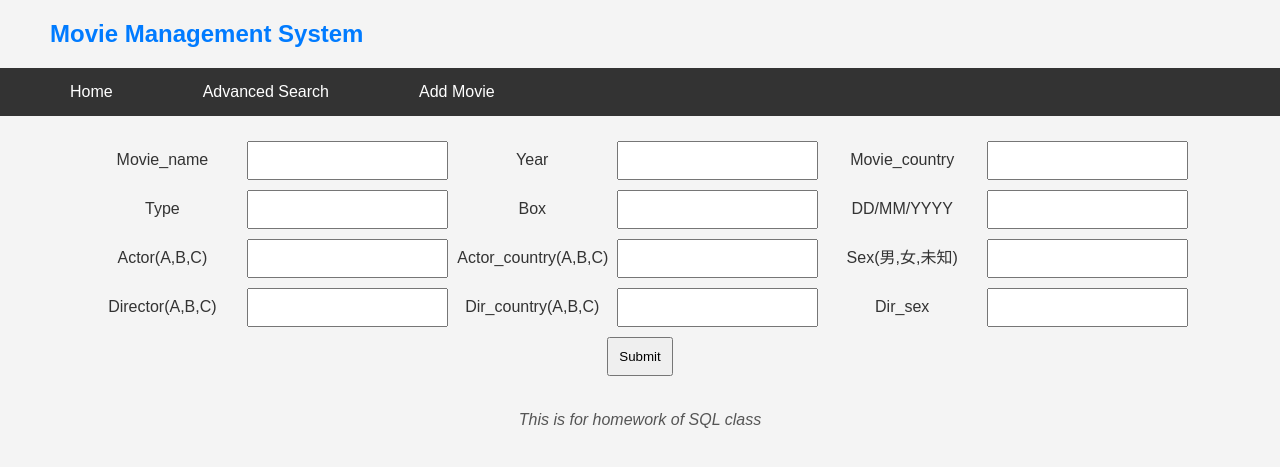
After one commit to PeiaoLuo/Movie_Management_System, a Flask app: page /add in a window 1280 px wide. The commit adds this page. Shown: the top 467 px of the page. Run offline with Flask 3, Linux system fonts and the light colour scheme.

Commit message:
basic search and add movie is allowed

```diff
--- a/Movie_sys/static/style.css
+++ b/Movie_sys/static/style.css
@@ -1,113 +1,109 @@
-/* 页面整体 */
+/* Reset some default styles for better consistency */
+body, h1, h2, p, ul, li {
+    margin: 0;
+    padding: 0;
+}
+
 body {
-    margin: auto;
-    max-width: 580px;
-    font-size: 14px;
-    font-family: Helvetica, Arial, sans-serif;
+    font-family: Arial, sans-serif;
+    background-color: #f4f4f4;
+    color: #333;
 }
-    /* 页脚 */
-footer {
-    color: #888;
-    margin-top: 15px;
+
+.container {
+    width: 60%;
+    max-width: 800px;
+    margin: 0 auto;
+    padding: 20px;
     text-align: center;
+}
+
+h2 {
+    color: #007bff;
+    margin-left: 50px;
+    margin-right: auto;
+    margin-top: 20px;
+    margin-bottom: 20px;
+}
+
+h3 {
+    margin-left: 350px;
+    margin-right: auto;
+    margin-top: 20px;
+    margin-bottom: 20px;
+}
+
+nav {
+    background-color: #333;
+}
+
+nav ul {
+    list-style: none;
+    padding: 0;
+    overflow: hidden;
+}
+
+nav ul li {
+    float: left;
+    margin-left: 50px;
+}
+
+nav a {
+    display: block;
+    padding: 15px 20px;
+    color: #fff;
+    text-decoration: none;
+}
+
+nav a:hover {
+    background-color: #555;
+}
+
+.alert {
+    padding: 15px;
+    margin-bottom: 20px;
+    border: 1px solid #ddd;
+    border-radius: 4px;
+    color: #a94442;
+    background-color: #f2dede;
+}
+
+/* Style the form */
+form {
+    margin-top: 20px;
+    text-align: center;
+}
+
+form input {
+    margin: 5px;
     padding: 10px;
 }
-    /* 头像 */
-.head {
-    width: 40px;
+
+/* Style the table */
+table {
+    width: 60%;
+    border-collapse: collapse;
+    margin-top: 20px;
+    margin-left: auto;
+    margin-right: auto;
 }
-    /* 电影列表 */
-.movie-list {
-    list-style-type: none;
-    padding: 0;
-    margin-bottom: 10px;
-    box-shadow: 0 2px 5px 0 rgba(0, 0, 0, 0.16), 0 2px 10px 0 rg
-    ba(0, 0, 0, 0.12);
-}
-.movie-list li {
-    padding: 12px 24px;
+
+th, td {
+    padding: 15px;
+    text-align: left;
     border-bottom: 1px solid #ddd;
 }
-.movie-list li:last-child {
-    border-bottom:none;
-}
-.movie-list li:hover {
-    background-color: #f8f9fa;
-}
-/* 龙猫图片 */
-.totoro {
-    display: block;
-    margin: 0 auto;
-    height: 100px;
-}
-nav ul {
-    list-style-type: none;
-    margin: 0;
-    padding: 0;
-    overflow: hidden;
-    background-color: #333;
-}
-nav li {
-    float: left;
-}
-nav li a {
-    display: block;
-    color: white;
-    text-align: center;
-    padding: 8px 12px;
-    text-decoration: none;
-}
-nav li a:hover {
-    background-color: #111;
-}
-.float-right {
-    float: right;
-}
-.imdb {
-    font-size: 12px;
-    font-weight: bold;
-    color: black;
-    text-decoration: none;
-    background: #F5C518;
-    border-radius: 5px;
-    padding: 3px 5px;
+
+th {
+    background-color: #007bff;
+    color: #fff;
 }
 
-input[type=submit] {
-    font-family: inherit;
+footer {
+    background-color: #f4f4f4;
+    padding: 10px;
+    text-align: center;
+    font-style: italic;
+    color: #555;
+    margin-top: 20px;
 }
-input[type=text] {
-    border: 1px solid #ddd;
-}
-input[name=year] {
-    width: 50px;
-}
-.btn {
-    font-size: 12px;
-    padding: 3px 5px;
-    text-decoration: none;
-    cursor: pointer;
-    background-color: white;
-    color: black;
-    border: 1px solid #555555;
-    border-radius: 5px;
-}
-.btn:hover {
-    text-decoration: none;
-    background-color: black;
-    color: white;
-    border: 1px solid black;
-}
-.alert {
-    position: relative;
-    padding: 7px;
-    margin: 7px 0;
-    border: 1px solid transparent;
-    color: #004085;
-    background-color: #cce5ff;
-    border-color: #b8daff;
-    border-radius: 5px;
-}
-.inline-form{
-    display: inline;
-}
--- /dev/null
+++ b/Movie_sys/templates/add.html
@@ -0,0 +1,58 @@
+{% extends 'base.html' %}
+
+{% block content %}
+
+<style>
+    label {
+        display: inline-block;
+        width: 150px; /* Adjust the width as needed */
+    }
+
+    input {
+        margin-bottom: 10px; /* Adjust the spacing between input boxes */
+    }
+</style>
+
+<form method="post">
+    <label for="movie_name">Movie_name</label>
+    <input type="text" name="movie_name" autocomplete="on">
+
+    <label for="year">Year</label>
+    <input type="text" name="year" autocomplete="on">
+
+    <label for="movie_country">Movie_country</label>
+    <input type="text" name="movie_country" autocomplete="on"><br>
+
+    <label for="type">Type</label>
+    <input type="text" name="type" autocomplete="on">
+
+    <label for="box">Box</label>
+    <input type="text" name="box" autocomplete="on">
+
+    <label for="release_date">DD/MM/YYYY</label>
+    <input type="text" name="release_date" autocomplete="on"><br>
+
+    <label for="actor_name">Actor(A,B,C)</label>
+    <input type="text" name="actor_name" autocomplete="on">
+
+    <label for="actor_country">Actor_country(A,B,C)</label>
+    <input type="text" name="actor_country" autocomplete="on">
+
+    <label for="actor_sex">Sex(男,女,未知)</label>
+    <input type="text" name="actor_sex" autocomplete="on"><br>
+
+    <label for="dir_name">Director(A,B,C)</label>
+    <input type="text" name="dir_name" autocomplete="on">
+
+    <label for="dir_country">Dir_country(A,B,C)</label>
+    <input type="text" name="dir_country" autocomplete="on">
+
+    <label for="dir_sex">Dir_sex</label>
+    <input type="text" name="dir_sex" autocomplete="on"><br>
+
+    <input class="btn" type="submit" name="submit" value="Submit">
+
+</form>
+
+
+{% endblock %}
--- a/Movie_sys/templates/base.html
+++ b/Movie_sys/templates/base.html
@@ -19,9 +19,13 @@
     <nav>
         <ul>
             <li><a href="{{ url_for('index') }}">Home</a></li>
-
+            <li><a href="{{ url_for('search') }}">Advanced Search</a></li>
+            <li><a href="{{ url_for('add') }}">Add Movie</a></li>
         </ul>
     </nav>
     {% block content %}{% endblock %}
 </body>
+<footer>
+    This is for homework of SQL class
+</footer>
 </html>
--- a/Movie_sys/views.py
+++ b/Movie_sys/views.py
@@ -1,20 +1,14 @@
 from flask import render_template, url_for, redirect, flash, request
 from flask_login import login_user, login_required, logout_user, current_user
-from sqlalchemy import text
+from sqlalchemy import text, cast, Integer
 from Movie_sys import app, db
 from Movie_sys.models import User, Movie_info, Actor_info, Movie_box, Movie_actor_relation
+import pandas as pd
+from datetime import datetime
+import re
 
-@app.route('/', methods=['GET','POST'])
+@app.route('/')
 def index():
-    if request.method == "POST":
-        form_type = request.form.get('form_type')
-        if form_type == "Search":
-            pass
-        elif form_type == "Add":
-            pass
-        else:
-            flash('Unknown form.')
-
     connection = db.engine.connect()
 
     # sql language beneath
@@ -23,11 +17,12 @@ def index():
         movie_info.movie_id,
         movie_info.movie_name,
         DATE_FORMAT(movie_info.release_date, '%Y-%m-%d') AS release_date,
-        movie_info.country AS movie_info_country,
+        movie_info.country AS movie_country,
         movie_info.type,
         movie_info.year,
         movie_box.box,
-        GROUP_CONCAT(actor_info.actor_name SEPARATOR ', ') AS actor_names
+        GROUP_CONCAT(CASE WHEN movie_actor_relation.relation_type = '导演' THEN actor_info.actor_name END SEPARATOR ', ') AS director,
+        GROUP_CONCAT(CASE WHEN movie_actor_relation.relation_type = '主演' THEN actor_info.actor_name END SEPARATOR ', ') AS main_actor
     FROM
         actor_info
     JOIN
@@ -38,9 +33,7 @@ def index():
         movie_box ON movie_info.movie_id = movie_box.movie_id
     GROUP BY
         movie_info.movie_id, movie_info.movie_name, movie_info.release_date,
-        movie_info.country, movie_info.type, movie_info.year, movie_box.box,
-        movie_actor_relation.relation_type
-	having relation_type='主演'
+        movie_info.country, movie_info.type, movie_info.year, movie_box.box;
     """)
 
     # Execute the query and fetch the result
@@ -53,4 +46,183 @@ def index():
 
     # Convert each RowProxy to a dictionary
     result = [dict(zip(columns, row)) for row in result]
+
     return render_template('index.html', movies=result)
+
+@app.route('/search', methods=["GET","POST"])
+def search():
+    connection = db.engine.connect()
+
+    # sql language beneath
+    sql_query = text("""
+    SELECT
+        movie_info.movie_name,
+        movie_info.country AS movie_country,
+        movie_info.type,
+        movie_info.year,
+        movie_box.box,
+        GROUP_CONCAT(CASE WHEN movie_actor_relation.relation_type = '导演' THEN actor_info.actor_name END SEPARATOR ', ') AS director,
+        GROUP_CONCAT(CASE WHEN movie_actor_relation.relation_type = '主演' THEN actor_info.actor_name END SEPARATOR ', ') AS main_actor
+    FROM
+        actor_info
+    JOIN
+        movie_actor_relation ON actor_info.actor_id = movie_actor_relation.actor_id
+    JOIN
+        movie_info ON movie_info.movie_id = movie_actor_relation.movie_id
+    JOIN
+        movie_box ON movie_info.movie_id = movie_box.movie_id
+    GROUP BY
+        movie_info.movie_id, movie_info.movie_name, movie_info.release_date,
+        movie_info.country, movie_info.type, movie_info.year, movie_box.box;
+    """)
+
+    # Execute the query and fetch the result
+    result_proxy = connection.execute(sql_query)
+    result = result_proxy.fetchall()
+    columns = result_proxy.keys()
+
+    # Close the connection
+    connection.close()
+
+    # Convert each RowProxy to a dictionary
+    result = [dict(zip(columns, row)) for row in result]
+    info = pd.DataFrame(result).astype(str)
+
+    if request.method == "POST":
+        form_data = {}
+        for key, value in request.form.items():
+            form_data[key] = value
+
+        filtered_dict = {key: value for key, value in form_data.items() if value is not ""}
+        filtered_dict.popitem()
+        if filtered_dict == {}:
+            flash('Please at least input one information.')
+            redirect(url_for('search'))
+
+        # Initialize a boolean mask
+        mask = pd.Series([True] * len(info), index=info.index)
+
+        # Apply filters based on the dictionary
+        for column, value in filtered_dict.items():
+            mask &= info[column].str.contains(value, case=False)
+
+        # Use the boolean mask to filter the DataFrame
+        info = info[mask]
+
+        return render_template('search_result.html', table=info.to_html(index=False))
+    return render_template('search.html')
+
+@app.route('/add',methods=["GET","POST"])
+def add():
+    if request.method == "POST":
+        form_data = {}
+        for key, value in request.form.items():
+            form_data[key] = value
+        form_data.popitem()
+        #---------------------create movie_info row--------------------------
+        if Movie_info.query.filter_by(movie_name=form_data['movie_name']).first() is not None:
+            flash('Movie existed!')
+            redirect(url_for('add'))
+        last_movie = (
+            Movie_info.query
+            .order_by(cast(Movie_info.movie_id, Integer).desc())
+            .first()
+        )
+        new_movie_id = str(int(last_movie.movie_id)+1)
+        date_string = form_data['release_date']
+        parsed_date = datetime.strptime(date_string, '%d/%m/%Y').date()
+
+        movie_info = Movie_info(movie_id=new_movie_id,
+                                movie_name=form_data['movie_name'],
+                                release_date=parsed_date,
+                                country=form_data['movie_country'],
+                                type=form_data['type'],
+                                year=int(form_data['year']))
+
+        #---------------------create movie_info row--------------------------
+
+        #---------------------get actor_info--------------------------
+        last_actor = (
+            Actor_info.query
+            .order_by(cast(Actor_info.actor_id, Integer).desc())
+            .first()
+        )
+        last_actor_id = int(last_actor.actor_id)
+        actor_ls = re.split(r',|，', form_data['actor_name'])
+        country_ls = re.split(r',|，', form_data['actor_country'])
+        sex_ls = re.split(r',|，', form_data['actor_sex'])
+        if not len(actor_ls) == len(country_ls) == len(sex_ls):
+            flash('Actor information mismatch, please check actor\'s name, country, sex input.')
+            redirect(url_for('add'))
+        #---------------------get actor_info--------------------------
+
+        #---------------------get director_info--------------------------
+        dir_ls = re.split(r',|，', form_data['dir_name'])
+        dir_country_ls = re.split(r',|，', form_data['dir_country'])
+        dir_sex_ls = re.split(r',|，', form_data['dir_sex'])
+        if not len(dir_ls) == len(dir_country_ls) == len(dir_sex_ls):
+            flash('Director information mismatch, please check director\'s name, country, sex input.')
+            redirect(url_for('add'))
+        #---------------------get director_info--------------------------
+
+        #---------------------create movie_box row--------------------------
+        movie_box = Movie_box(movie_id=new_movie_id,
+                              box=float(form_data['box']))
+        #---------------------create movie_box row--------------------------
+
+        #---------------------get relationship--------------------------
+        last_relation = (
+            Movie_actor_relation.query
+            .order_by(cast(Movie_actor_relation.id, Integer).desc())
+            .first()
+        )
+        last_relation_id = int(last_relation.id)
+        #---------------------get relationship--------------------------
+
+        #add movie_info
+        db.session.add(movie_info)
+        db.session.add(movie_box)
+        #add actor_info and relation
+        for i in range(len(actor_ls)):
+            actor = Actor_info.query.filter_by(actor_name=actor_ls[i]).first()
+            if actor is not None:
+                relation_actor_id = actor.actor_id
+            else:
+                actor_info = Actor_info(actor_id=str(last_actor_id+1),
+                                        actor_name=actor_ls[i],
+                                        gender=sex_ls[i],
+                                        country=country_ls[i])
+                db.session.add(actor_info)
+                last_actor_id += 1
+                relation_actor_id = last_actor_id
+            movie_actor_relation = Movie_actor_relation(id=str(last_relation_id+1),
+                                                        movie_id=new_movie_id,
+                                                        actor_id=relation_actor_id,
+                                                        relation_type="主演")
+            last_relation_id += 1
+            db.session.add(movie_actor_relation)
+        #add director_info and relation
+        for i in range(len(dir_ls)):
+            director = Actor_info.query.filter_by(actor_name=dir_ls[i]).first()
+            if director is not None:
+                relation_director_id = director.actor_id
+            else:
+                director_info = Actor_info(actor_id=str(last_actor_id+1),
+                                        actor_name=dir_ls[i],
+                                        gender=dir_sex_ls[i],
+                                        country=dir_country_ls[i])
+                db.session.add(director_info)
+                last_actor_id += 1
+                relation_director_id = last_actor_id
+            movie_actor_relation = Movie_actor_relation(id=str(last_relation_id+1),
+                                                        movie_id=new_movie_id,
+                                                        actor_id=relation_director_id,
+                                                        relation_type="导演")
+            last_relation_id += 1
+            db.session.add(movie_actor_relation)
+
+        db.session.commit()
+        flash('Movie added.')
+        redirect(url_for('add'))
+
+    return render_template('add.html')
```
Also changed, not shown: Movie_sys/commands.py (+25 -26 lines), Movie_sys/templates/index.html (+2 -8 lines), Movie_sys/templates/search.html (added, +40 -0 lines), Movie_sys/templates/search_result.html (added, +7 -0 lines).
